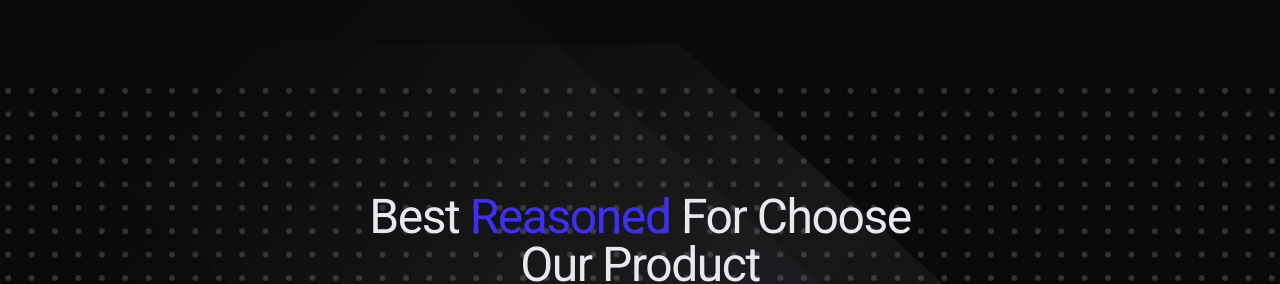
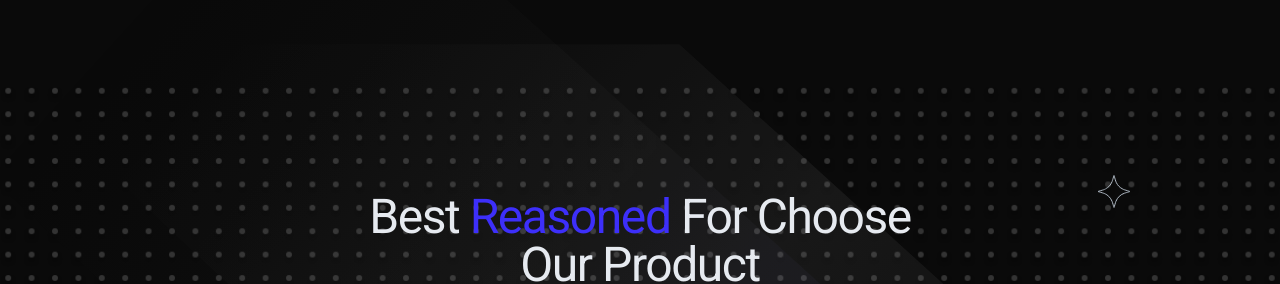
Before and after one commit to leumastrycode/Spacetrek-Collective, a Next.js app: page / in a window 1280 px wide. Shown: the part 4495-4779 px from the top of the page. Built offline with nearby package versions, Linux system fonts and the light colour scheme.

Commit message:
show star

```diff
--- a/components/sections/Reason.tsx
+++ b/components/sections/Reason.tsx
@@ -3,6 +3,7 @@ import SecondReason from "@/components/ui/ReasonItem/SecondReason";
 import ThirdReason from "@/components/ui/ReasonItem/ThirdReason";
 import DotsRectangle from "@/assets-svgr/dots-rectangle3.svg";
 import PatternBlock from "@/assets-svgr/pattern-block.svg";
+import Star from "@/assets-svgr/star 29.svg";
 
 export default function Reason() {
   return (
@@ -17,6 +18,7 @@ export default function Reason() {
           <FirstReason />
           <SecondReason />
           <ThirdReason />
+          <Star className="absolute -top-[200px] left-[87%] translate-x-[-50%] z-[-1]" />
           <DotsRectangle className="absolute -top-[300px] z-[-1]" />
           <PatternBlock className="absolute -bottom-[500px] z-[-1]" />
         </div>
```
Also changed, not shown: assets-svgr/star 29.svg (added).
